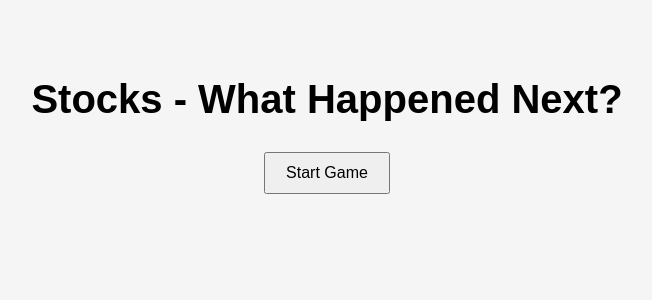
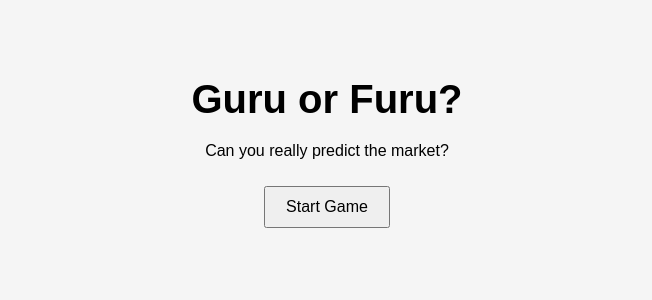
Before and after one commit to namuan/stocks-guru-or-furu, a Flask app: page / in a window 1280 px wide. Shown: the top 300 px of the page, without its empty margins (313-965 px from the left). Run offline with Flask 3, Linux system fonts and the light colour scheme.

Commit message:
feat: Simplify UI

```diff
--- a/backend/static/js/main.js
+++ b/backend/static/js/main.js
@@ -225,33 +225,23 @@ document.addEventListener('DOMContentLoaded', () => {
     }
 
     function evaluatePrediction() {
-        const { prices, dates, visibleDays, predictionDays } = currentStockData;
+        const { ticker, prices, dates, visibleDays, predictionDays, actualChange } = currentStockData;
         const lastVisiblePrice = prices[visibleDays - 1];
         const futurePrice = prices[visibleDays + predictionDays - 1];
         const percentageChange = ((futurePrice - lastVisiblePrice) / lastVisiblePrice * 100);
 
-        function determineCategory(change) {
-            if (change <= -3) return "very bearish";
-            if (change <= -1) return "bearish";
-            if (change >= 3) return "very bullish";
-            if (change >= 1) return "bullish";
-            return "neutral";
-        }
-
-        const actualCategory = determineCategory(percentageChange);
-
         let resultSummary;
-        if (userPrediction === actualCategory) {
-            resultSummary = `Correct! The stock went ${actualCategory} (${percentageChange.toFixed(2)}%)`;
+        if (userPrediction === actualChange) {
+            resultSummary = `Correct! ${ticker} went ${actualChange} ${percentageChange.toFixed(2)}%`;
         } else {
-            resultSummary = `Not quite. The stock went ${actualCategory} (${percentageChange.toFixed(2)}%)`;
+            resultSummary = `Not quite. ${ticker} went ${actualChange} ${percentageChange.toFixed(2)}%`;
         }
         document.getElementById('result-title').textContent = resultSummary;
 
         let pointsEarned = 0;
         totalPredictions++;
 
-        if (userPrediction === actualCategory) {
+        if (userPrediction === actualChange) {
             pointsEarned = 10;
             currentScore += pointsEarned;
             correctPredictions++;
@@ -381,11 +371,7 @@ document.addEventListener('DOMContentLoaded', () => {
             }
         });
 
-        userPredictionSpan.textContent = userPrediction.toUpperCase();
-        actualOutcomeSpan.textContent = actualCategory.toUpperCase();
-        document.getElementById('percentage-change').textContent = `${percentageChange.toFixed(2)}%`;
         document.getElementById('points-earned').textContent = pointsEarned;
-
         gameScreen.classList.remove('active');
         resultScreen.classList.add('active');
     }
--- a/backend/templates/index.html
+++ b/backend/templates/index.html
@@ -4,14 +4,15 @@
 <html lang="en">
 <head>
     <meta charset="UTF-8">
-    <title>Stocks - What Happened Next?</title>
+    <title>Guru or Furu?</title>
     <link rel="stylesheet" href="{{ url_for('static', filename='css/styles.css') }}">
     <script src="https://cdn.jsdelivr.net/npm/chart.js"></script>
 </head>
 <body>
 <!-- Welcome Screen -->
 <div id="welcome-screen" class="screen active">
-    <h1>Stocks - What Happened Next?</h1>
+    <h1>Guru or Furu?</h1>
+    <p class="subtitle">Can you really predict the market?</p>
     <button id="start-game-btn">Start Game</button>
 </div>
 
@@ -29,11 +30,8 @@
         <canvas id="stock-chart"></canvas>
     </div>
     <div id="prediction-buttons">
-        <button class="predict-btn" data-prediction="very bearish">Very Bearish</button>
-        <button class="predict-btn" data-prediction="bearish">Bearish</button>
-        <button class="predict-btn" data-prediction="neutral">Neutral</button>
-        <button class="predict-btn" data-prediction="bullish">Bullish</button>
-        <button class="predict-btn" data-prediction="very bullish">Very Bullish</button>
+        <button class="predict-btn" data-prediction="up">Up</button>
+        <button class="predict-btn" data-prediction="down">Down</button>
         <p>Streak: <span id="streak">0</span></p>
     </div>
     <div id="game-stats">
@@ -47,9 +45,6 @@
     <div class="chart-container" style="position: relative; height:400px; width:100%; max-width:800px; margin:0 auto;">
         <canvas id="result-chart"></canvas>
     </div>
-    <p>Your Prediction: <span id="user-prediction"></span></p>
-    <p>Actual Outcome: <span id="actual-outcome"></span></p>
-    <p>Price Change: <span id="percentage-change"></span></p>
     <p>Points Earned: <span id="points-earned"></span></p>
     <button id="next-round-btn">Next Stock</button>
     <button id="end-game-btn">End Game</button>
```
